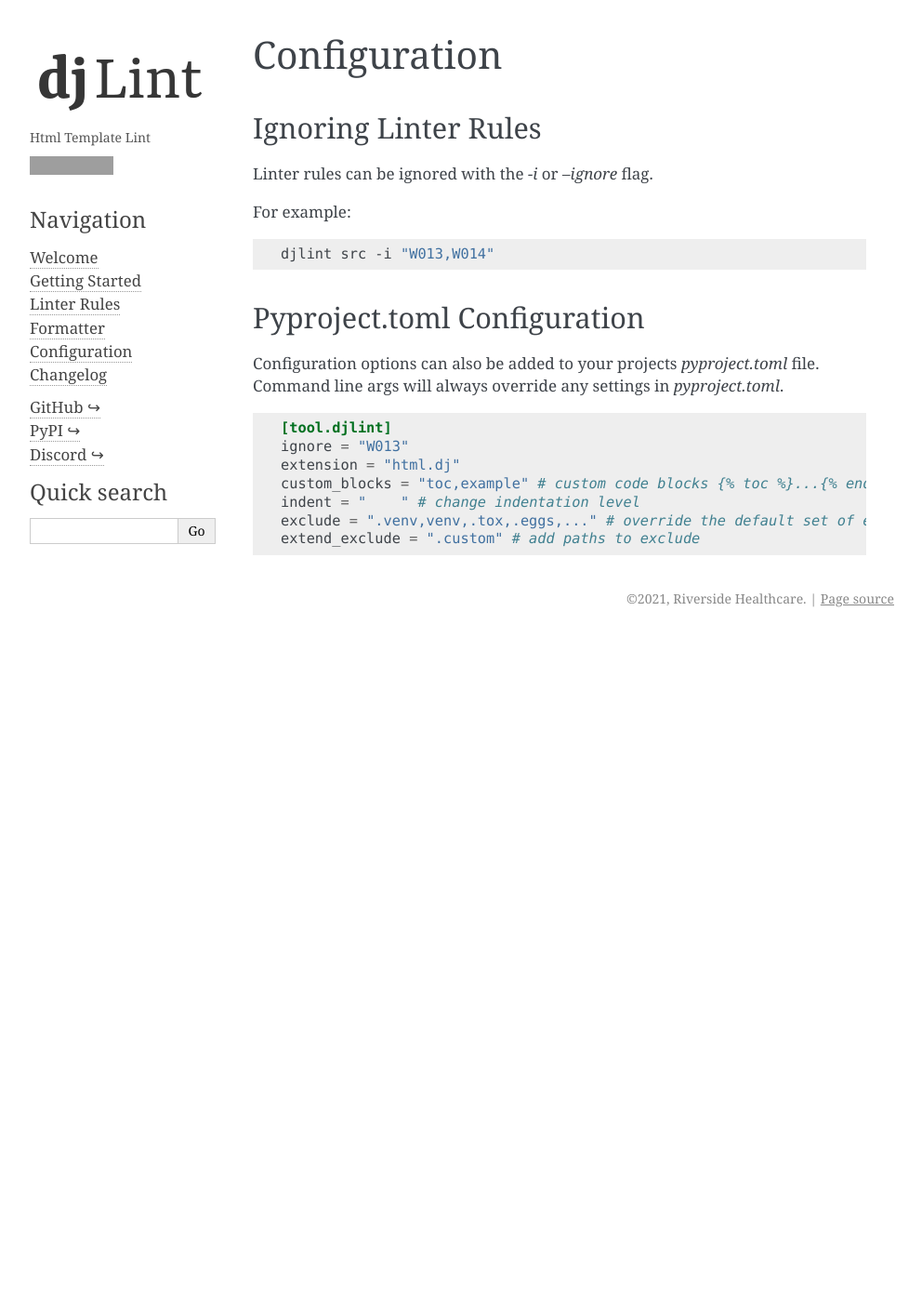
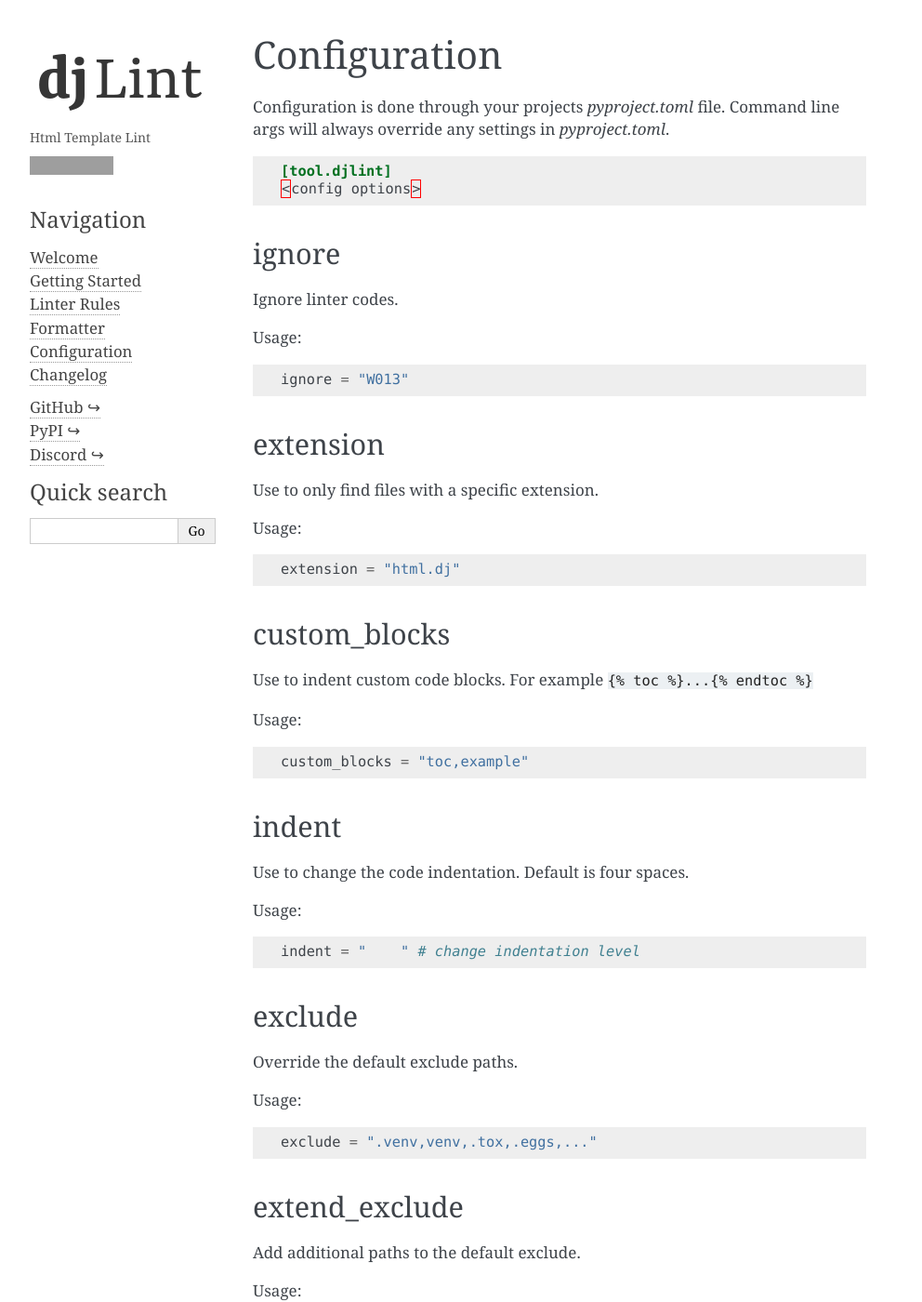
Before and after one commit to djlint/djLint, a Sphinx documentation site: the page built from docs/djlint/configuration.rst, in a window 1280 px wide and 1400 px high. Shown: the whole window at 93% size, without its empty margins (148-1140 px from the left). Built offline with Sphinx 7.4.7, drawn with Linux system fonts in a browser that asks for light colours; some of the changed text lies outside the part shown; grey boxes are pictures that could not be loaded.

```diff
--- a/docs/conf.py
+++ b/docs/conf.py
@@ -12,7 +12,7 @@
 project = "djlint"
 copyright = "2021, Riverside Healthcare"
 author = "Christopher Pickering"
-release = "0.4.1"
+release = "0.4.2"
 version = release
 
 # -- General configuration ---------------------------------------------------
--- a/docs/djlint/changelog.rst
+++ b/docs/djlint/changelog.rst
@@ -1,5 +1,9 @@
 Changelog
 =========
+
+0.4.2
+-----
+- Added support for additional whitespace after tags with ``blank_line_after_tag`` option
 
 0.4.1
 -----
--- a/docs/djlint/configuration.rst
+++ b/docs/djlint/configuration.rst
@@ -1,29 +1,87 @@
 Configuration
 =============
 
-Ignoring Linter Rules
----------------------
-
-Linter rules can be ignored with the `-i` or `--ignore` flag.
-
-For example:
-
-.. code:: bash
-
-   djlint src -i "W013,W014"
-
-
-Pyproject.toml Configuration
-----------------------------
-
-Configuration options can also be added to your projects `pyproject.toml` file. Command line args will always override any settings in `pyproject.toml`.
+Configuration is done through your projects `pyproject.toml` file. Command line args will always override any settings in `pyproject.toml`.
 
 .. code:: toml
 
    [tool.djlint]
+   <config options>
+
+ignore
+------
+
+Ignore linter codes.
+
+Usage:
+
+.. code:: toml
+
    ignore = "W013"
+
+extension
+---------
+
+Use to only find files with a specific extension.
+
+Usage:
+
+.. code:: toml
+
    extension = "html.dj"
-   custom_blocks = "toc,example" # custom code blocks {% toc %}...{% endtoc %}
+
+custom_blocks
+-------------
+
+Use to indent custom code blocks. For example ``{% toc %}...{% endtoc %}``
+
+Usage:
+
+.. code:: toml
+
+   custom_blocks = "toc,example"
+
+indent
+------
+
+Use to change the code indentation. Default is four spaces.
+
+Usage:
+
+.. code:: toml
+
    indent = "    " # change indentation level
-   exclude = ".venv,venv,.tox,.eggs,..." # override the default set of excluded paths
-   extend_exclude = ".custom" # add paths to exclude
+
+exclude
+-------
+
+Override the default exclude paths.
+
+Usage:
+
+.. code:: toml
+
+   exclude = ".venv,venv,.tox,.eggs,..."
+
+
+extend_exclude
+--------------
+
+Add additional paths to the default exclude.
+
+Usage:
+
+.. code:: toml
+
+   extend_exclude = ".custom"
+
+blank_line_after_tag
+--------------------
+
+Add an additional blank line after ``{% <tag> ... %}`` tag groups.
+
+Usage:
+
+.. code:: toml
+
+   blank_line_after_tag = "load,extends,include"
--- a/pyproject.toml
+++ b/pyproject.toml
@@ -7,7 +7,7 @@ build-backend = "poetry.core.masonry.api"
 
 [tool.poetry]
 name="djlint"
-version="0.4.1"
+version="0.4.2"
 description="HTML Template Linter and Formatter"
 license="GPL-3.0-or-later"
 authors=["Christopher Pickering <cpickering@rhc.net>"]
```
Also changed, not shown: README.md (+2 -2 lines), docs/djlint/formatter.rst (+1 -12 lines), docs/index.rst (+4 -4 lines), .github/ISSUE_TEMPLATE/bug_report.md, .github/ISSUE_TEMPLATE/feature_request.md, .github/pull_request_template.md (added), 7 other files.
